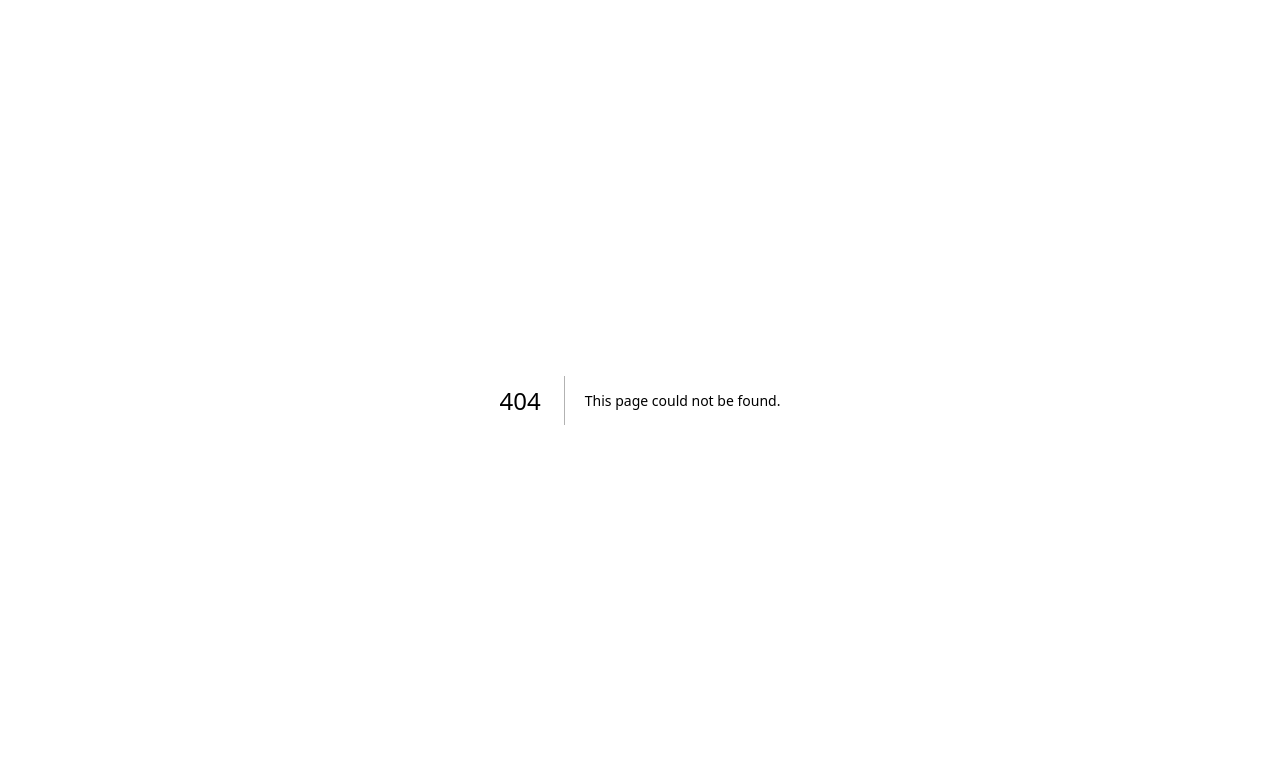
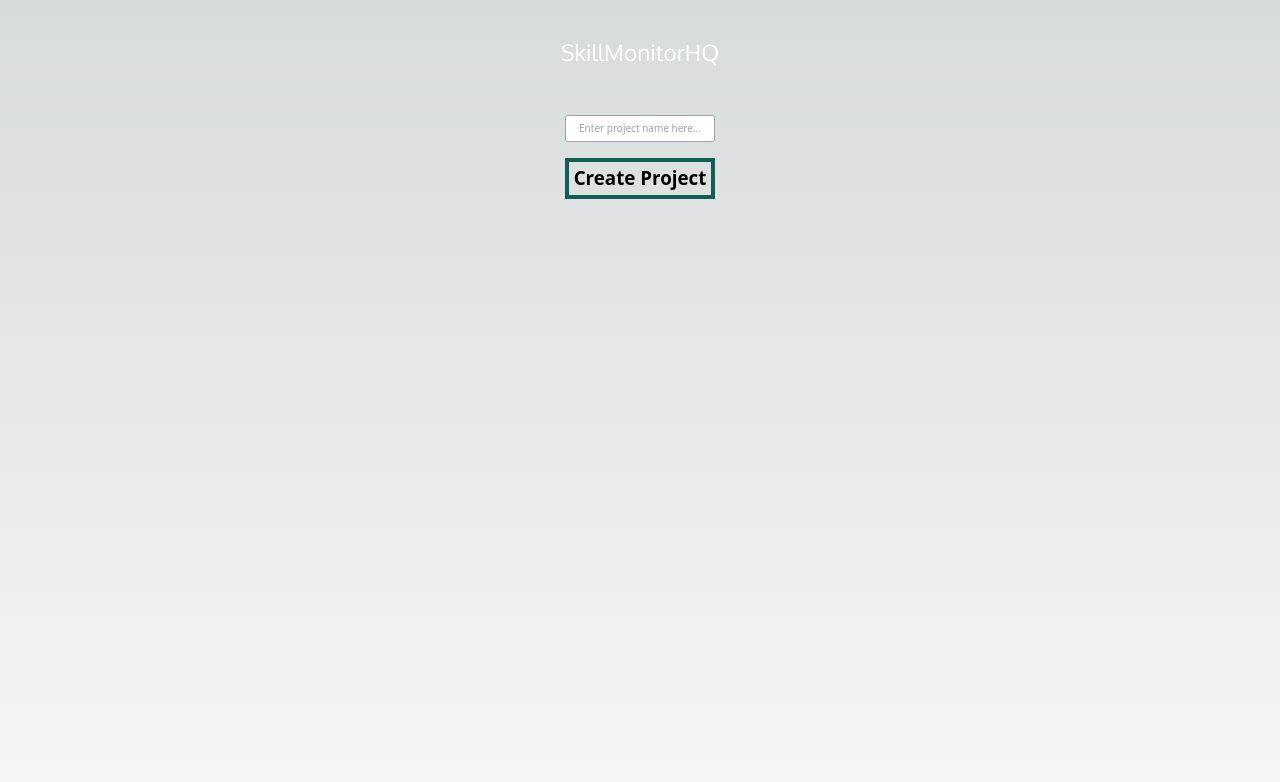
Before and after one commit to FoothillEng/SkillMonitorHQ, a Next.js app: page /main in a window 1280 px wide. Before the commit this address had no page. Shown: the top 782 px of the page. Built offline with nearby package versions, Linux system fonts and the light colour scheme.

Commit message:
feat: initial pages

```diff
--- /dev/null
+++ b/src/components/CreateProject.tsx
@@ -0,0 +1,12 @@
+const CreateProject = () => {
+    return (
+        <div className="flex flex-col items-center h-screen">
+            <div className="text-black">
+                <input type="text" placeholder="Enter project name here..." className="w-[15rem] text-center rounded border border-gray-400 py-2" />
+            </div>
+            <h1 className="text-3xl font-bold  outline outline-4 outline-teal-800 hover:bg-green-900 mt-8 p-2">Create Project</h1>
+        </div>
+    )
+}
+
+export default CreateProject;
--- /dev/null
+++ b/src/components/Footer.tsx
@@ -0,0 +1,9 @@
+const Footer = () => {
+    return (
+        <footer className="mt-10 py-20 px-24">
+            <span className="block text-sm text-center text-white">© 2023 SkillMonitorHQ™ All Rights Reserved.</span>
+        </footer>
+    )
+}
+
+export default Footer;
--- /dev/null
+++ b/src/components/Header.tsx
@@ -0,0 +1,9 @@
+const Header = () => {
+    return (
+        <div className="mt-16 mb-20 w-full font-oxygen">
+            <h1 className="text-4xl text-center text-white">SkillMonitorHQ</h1>
+        </div>
+    )
+}
+
+export default Header;
--- /dev/null
+++ b/src/components/Layout.tsx
@@ -0,0 +1,20 @@
+import Header from '@/components/Header';
+import Footer from '@/components/Footer';
+
+interface LayoutProps {
+    children: React.ReactNode;
+}
+
+const Layout = ({ children }: LayoutProps) => {
+    return (
+        <div>
+            <Header />
+            <main>
+                {children}
+            </main>
+            <Footer />
+        </div>
+    )
+}
+
+export default Layout;
--- /dev/null
+++ b/src/components/Student.tsx
@@ -0,0 +1,14 @@
+interface StudentProps {
+    studentData: IStudent
+}
+
+const Student = ({studentData}: StudentProps) => {
+
+    return (
+        <div>
+            {studentData.name}
+        </div>
+    )
+}
+
+export default Student;
--- /dev/null
+++ b/src/components/createUser.tsx
@@ -0,0 +1,9 @@
+const createUsers = () => {
+    return (
+        <div>
+            <h1>Create User</h1>
+        </div>
+    )
+}
+
+export default createUsers
--- a/src/pages/_app.tsx
+++ b/src/pages/_app.tsx
@@ -1,6 +1,20 @@
 import '@/styles/globals.css'
 import type { AppProps } from 'next/app'
 
+import Layout from '@/components/Layout';
+import { oxygen } from '@/utils/fonts';
+
 export default function App({ Component, pageProps }: AppProps) {
-  return <Component {...pageProps} />
+  return (
+    <Layout>
+      <Component {...pageProps} />
+      <style jsx global>
+      {`
+        :root {
+          --font-oxygen: ${oxygen.style.fontFamily};
+        }
+      `}
+      </style>
+    </Layout>
+  )
 }
--- /dev/null
+++ b/src/pages/main.tsx
@@ -0,0 +1,27 @@
+import { useState } from 'react';
+import Student from '@/components/Student';
+import CreateProject from '@/components/CreateProject';
+
+const Main = () => {
+    const [machineAvailable, setMachineAvailable] = useState<boolean>(false);
+
+    const studentData: IStudent[] = [{
+        name: 'John Doe',
+        profilePath: 'hi',
+        hours: 8,
+        level: 2,
+        lifetimeHours: 100,
+        projectCount: 10,
+    }]
+    return (
+        <div>
+        { machineAvailable ?
+       <Student studentData={studentData[0]} />
+        :
+        <CreateProject />}
+
+        </div>
+    );
+}
+
+export default Main;
--- a/src/styles/globals.css
+++ b/src/styles/globals.css
@@ -6,6 +6,7 @@
   --foreground-rgb: 0, 0, 0;
   --background-start-rgb: 214, 219, 220;
   --background-end-rgb: 255, 255, 255;
+  font-size: 62.5%;
 }
 
 @media (prefers-color-scheme: dark) {
--- /dev/null
+++ b/src/utils/fonts.ts
@@ -0,0 +1,10 @@
+import { Oxygen } from 'next/font/google';
+
+
+
+export const oxygen = Oxygen({
+    weight: '400',
+    subsets: ['latin'] ,
+    display: 'swap',
+    variable: '--font-oxygen',
+})
--- a/tailwind.config.js
+++ b/tailwind.config.js
@@ -13,6 +13,9 @@ module.exports = {
           'conic-gradient(from 180deg at 50% 50%, var(--tw-gradient-stops))',
       },
     },
+    fontFamily: {
+      oxygen: ['var(--font-oxygen)'],
+    }
   },
   plugins: [],
 }
```
Also changed, not shown: src/types.d.ts (added, +21 -0 lines).
